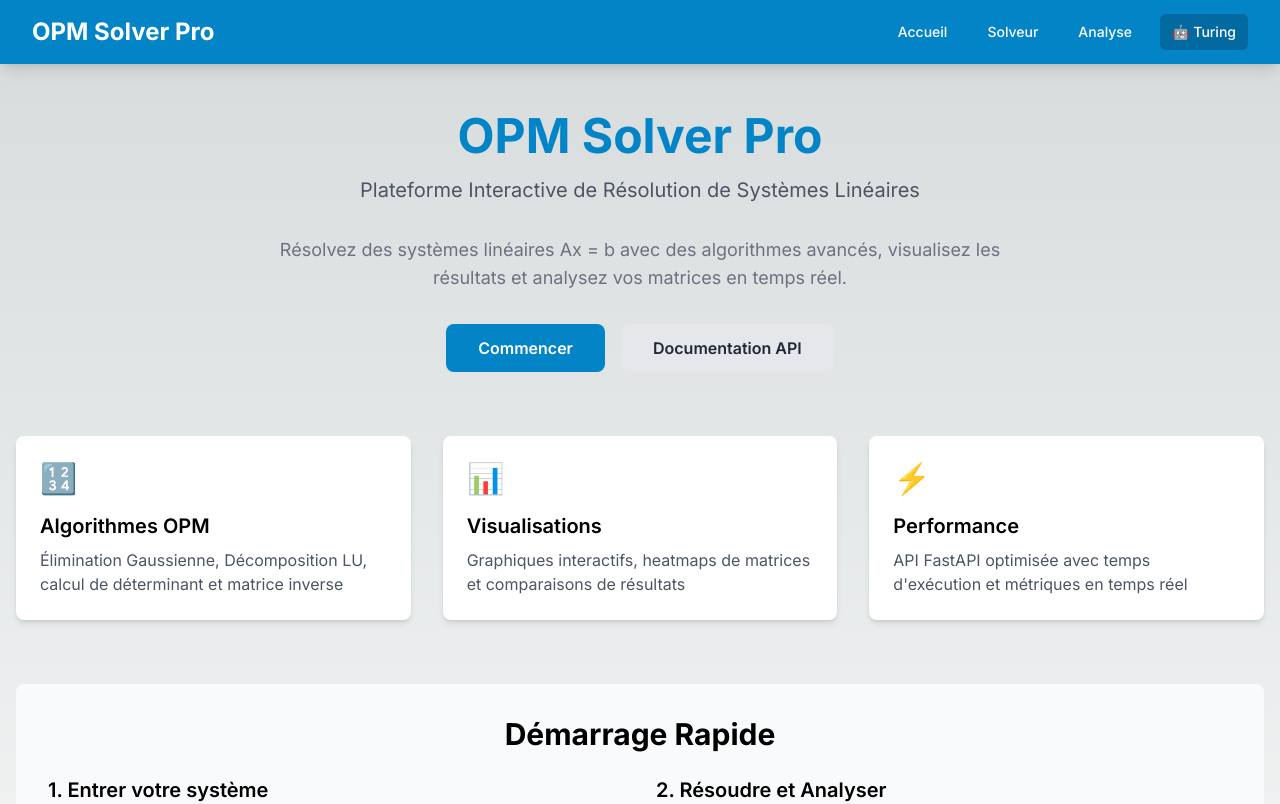
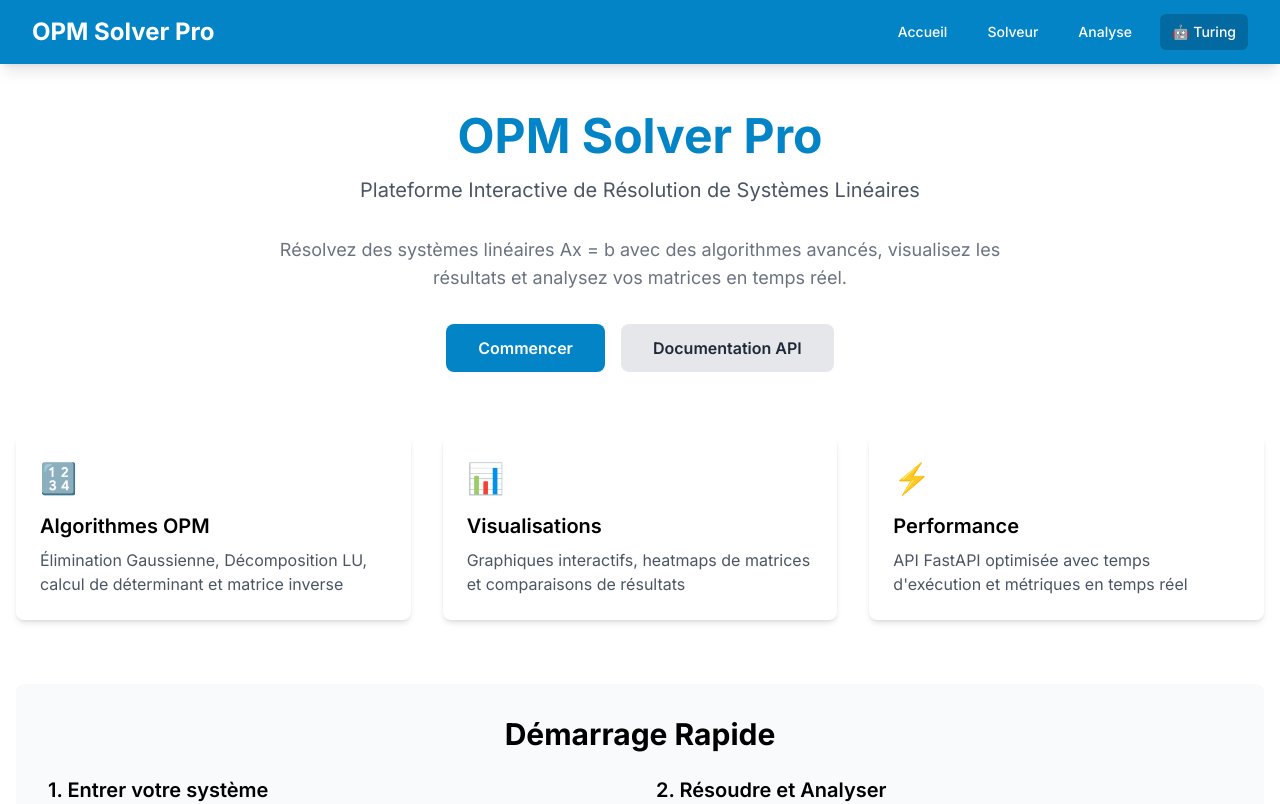
Before and after one commit to mouhamine2005/opm-solver, a Next.js app in the folder frontend/: page / in a window 1280 px wide. Shown: the top 804 px of the page. Built offline with nearby package versions, Linux system fonts and the light colour scheme.

Commit message:
fix: remove dark mode, fix Vercel config for proper CSS loading

```diff
--- a/frontend/next.config.js
+++ b/frontend/next.config.js
@@ -1,6 +1,7 @@
 /** @type {import('next').NextConfig} */
 const nextConfig = {
   reactStrictMode: true,
+  output: 'standalone',
   env: {
     NEXT_PUBLIC_API_URL: process.env.NEXT_PUBLIC_API_URL || 'http://localhost:8000',
   },
--- a/frontend/src/app/globals.css
+++ b/frontend/src/app/globals.css
@@ -4,26 +4,14 @@
 
 :root {
   --foreground-rgb: 0, 0, 0;
-  --background-start-rgb: 214, 219, 220;
+  --background-start-rgb: 255, 255, 255;
   --background-end-rgb: 255, 255, 255;
-}
-
-@media (prefers-color-scheme: dark) {
-  :root {
-    --foreground-rgb: 255, 255, 255;
-    --background-start-rgb: 0, 0, 0;
-    --background-end-rgb: 0, 0, 0;
-  }
 }
 
 body {
   color: rgb(var(--foreground-rgb));
-  background: linear-gradient(
-      to bottom,
-      transparent,
-      rgb(var(--background-end-rgb))
-    )
-    rgb(var(--background-start-rgb));
+  background: rgb(var(--background-start-rgb));
+  min-height: 100vh;
 }
 
 @layer utilities {
--- a/frontend/src/app/page.tsx
+++ b/frontend/src/app/page.tsx
@@ -21,7 +21,7 @@
             Commencer
           </a>
           <a
-            href="http://localhost:8000/docs"
+            href={`${process.env.NEXT_PUBLIC_API_URL || 'https://your-backend.railway.app'}/docs`}
             target="_blank"
             className="bg-gray-200 text-gray-800 px-8 py-3 rounded-lg font-semibold hover:bg-gray-300 transition"
           >
```
Also changed, not shown: 2 other files (tests, documents, lock files or other folders).
